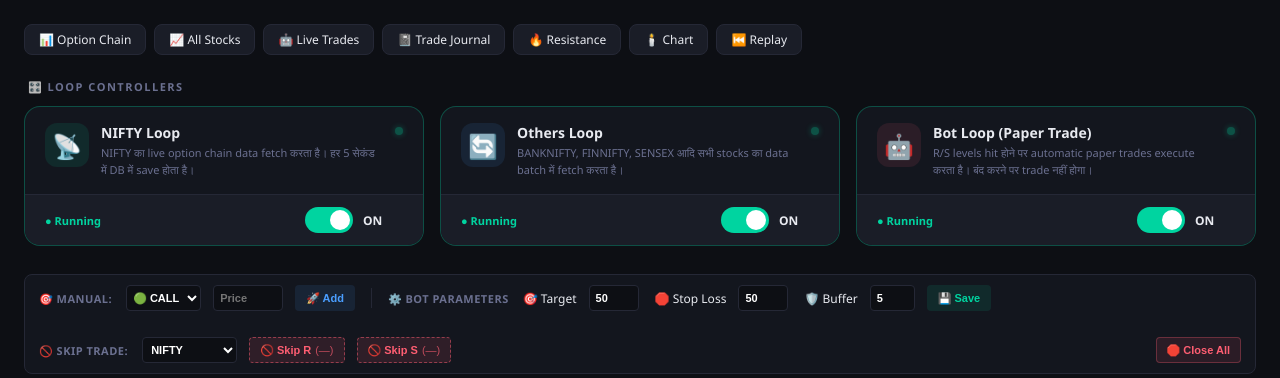
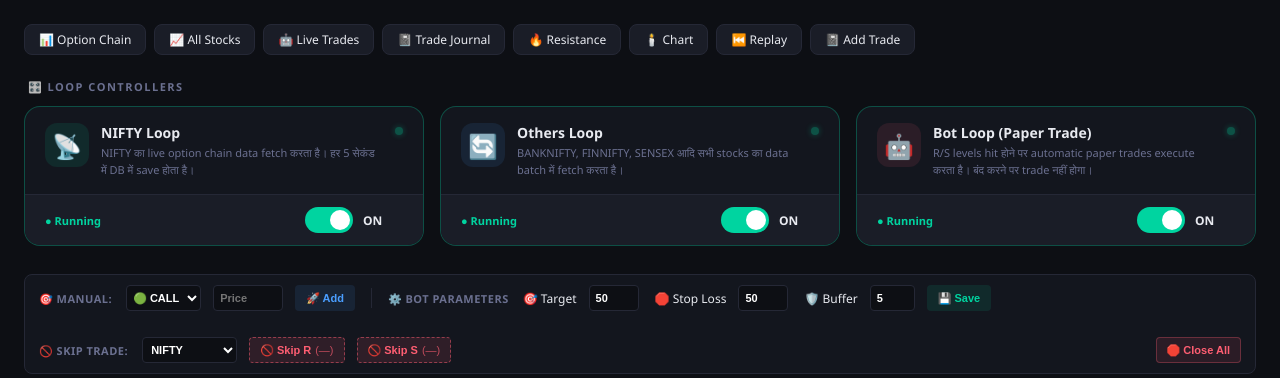
Before and after one commit to dileep1lic/Opchain1, a Django app: page /admin-panel/ in a window 1280 px wide. Shown: the part 104-482 px from the top of the page. Run offline with Django 5.2, Linux system fonts and the light colour scheme; a user stored in the database is signed in; data comes from the database, SQL or seed files in the repository; data that the repository does not hold is empty.

Commit message:
Update admin_panel.html

```diff
--- a/mystock/templates/mystock/admin_panel.html
+++ b/mystock/templates/mystock/admin_panel.html
@@ -168,6 +168,7 @@
   <a href="{% url 'resistance_dashboard' %}" class="nav-link">🔥 Resistance</a>
   <a href="{% url 'chart' %}"            class="nav-link">🕯️ Chart</a>
   <a href="{% url 'market_replay' %}"    class="nav-link">⏮️ Replay</a>
+  <a href="{% url 'journal_list' %}"     class="nav-link">📓 Add Trade</a>
 </div>
 
 <!-- ── Server Offline Banner ── -->
```
